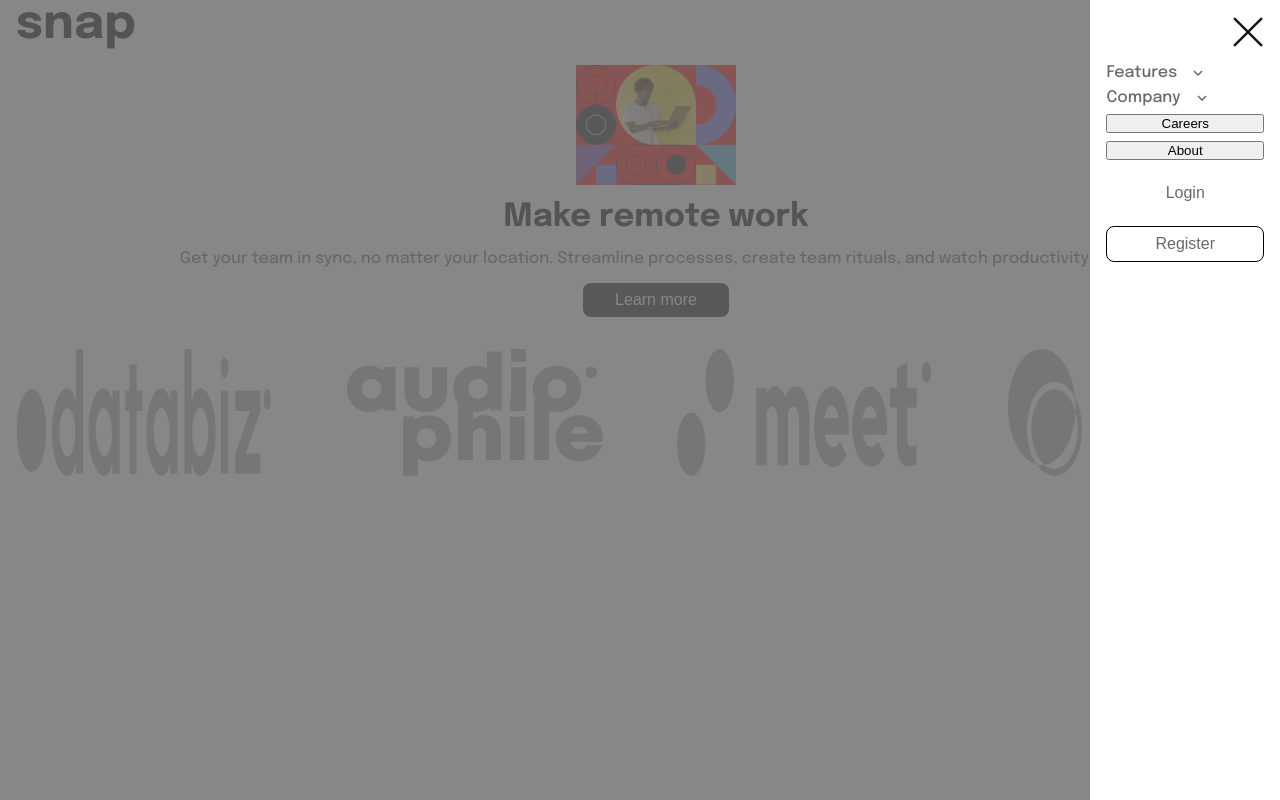
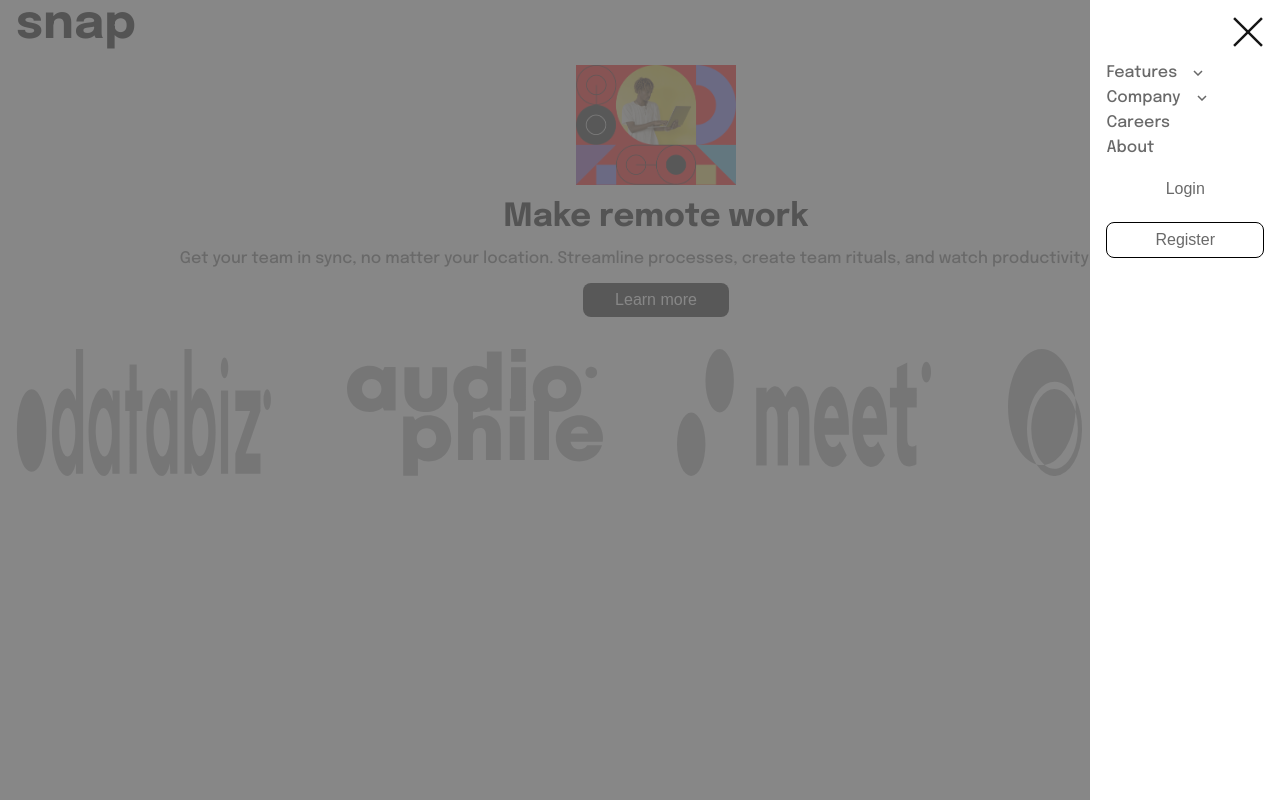
Before and after one commit to riwepo/fem-intro-section-with-dropdown-navigation, a React (Create React App) app: page / in a window 1280 px wide. Both pictures are taken after a click on the picture 1248 px from the left and 29 px from the top of the page. Built offline with nearby package versions, Linux system fonts and the light colour scheme.

Commit message:
style menu buttons

```diff
--- a/src/components/MenuActive.module.css
+++ b/src/components/MenuActive.module.css
@@ -43,6 +43,18 @@
   justify-content: space-between;
   gap: 0.5rem;
   align-content: flex-start;
+  align-items: flex-start;
+}
+
+.menuButton {
+  border: none;
+  font: inherit;
+  cursor: pointer;
+  padding: 0;
+  color: var(--medium-gray-color);
+  background-color: var(--white-color);
+  text-align: left;
+  align-self: flex-start;
 }
 
 .button {
```
